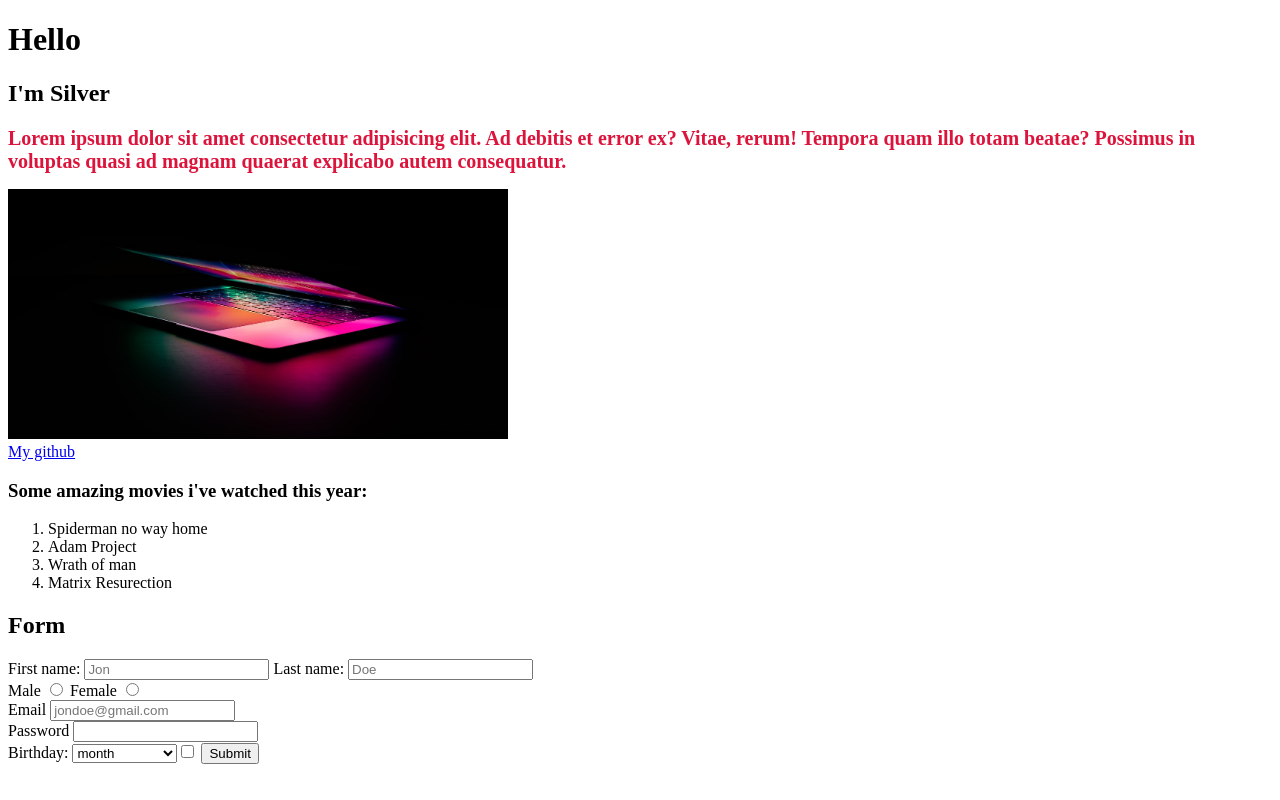
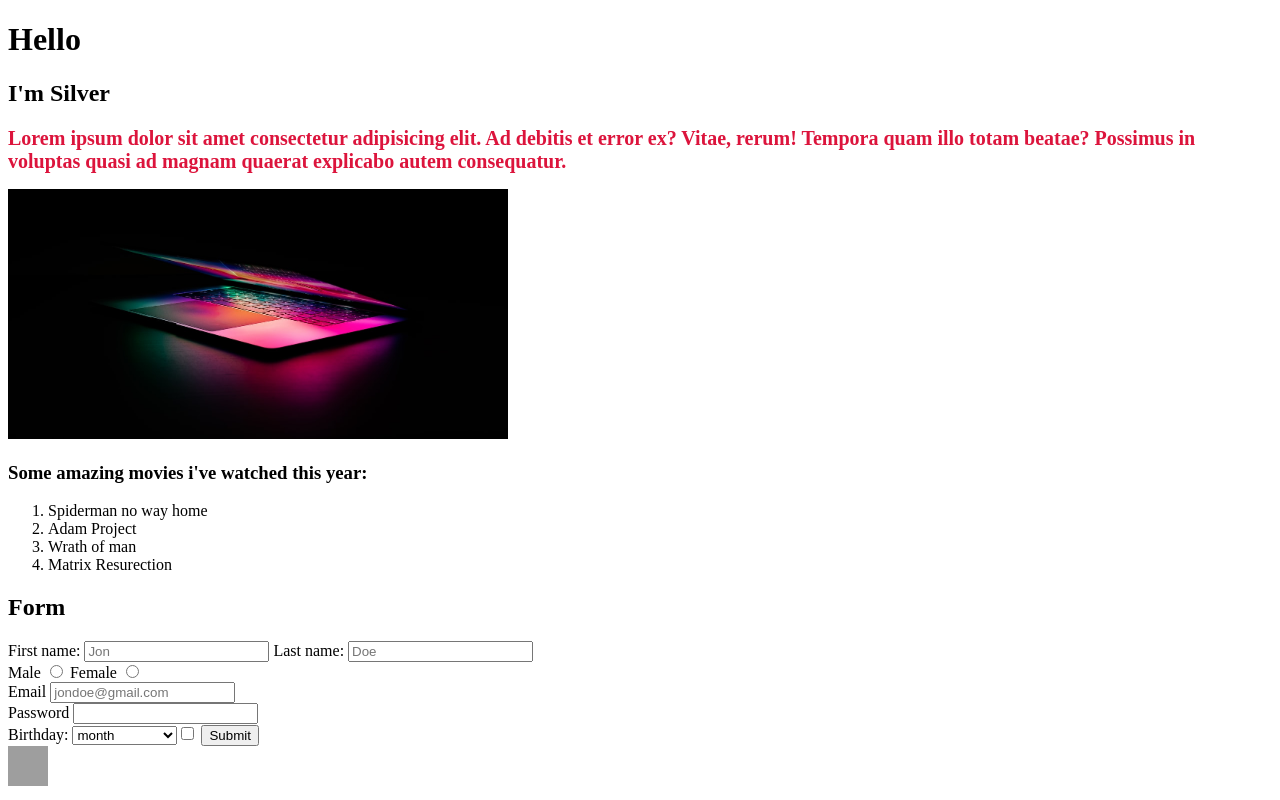
Before and after one commit to Sylvester254/sly_code, a plain HTML site: page Web/Website.html in a window 1280 px wide. Drawn offline with Linux system fonts and the light colour scheme; grey boxes are pictures that could not be loaded.

Commit message:
link & image

```diff
--- a/Web/Website.html
+++ b/Web/Website.html
@@ -17,7 +17,8 @@
         <b style="font-size: 20px;color: crimson;">Lorem ipsum dolor sit amet consectetur adipisicing elit. Ad debitis et error ex? Vitae, rerum! Tempora quam illo totam beatae? Possimus in voluptas quasi ad magnam quaerat explicabo autem consequatur.</b>
     </p>
     <img src="pic1.jpeg" height="250" width="500">
-    </br> <a href="https://github.com/Sylvester254">My github </a>
+    </br>
+
     <h3>Some amazing movies i've watched this year:</h3>
     <ol>
         <li>Spiderman no way home</li>
@@ -70,6 +71,7 @@
         <button type="submit">Submit</button>
        </div>
     </div>
+    <a href="https://github.com/Sylvester254"><img src="https://cdn3.iconfinder.com/data/icons/inficons/512/github.png" height="40" width="40" alt="My github"></a>
 </body>
 
 </html>
```
